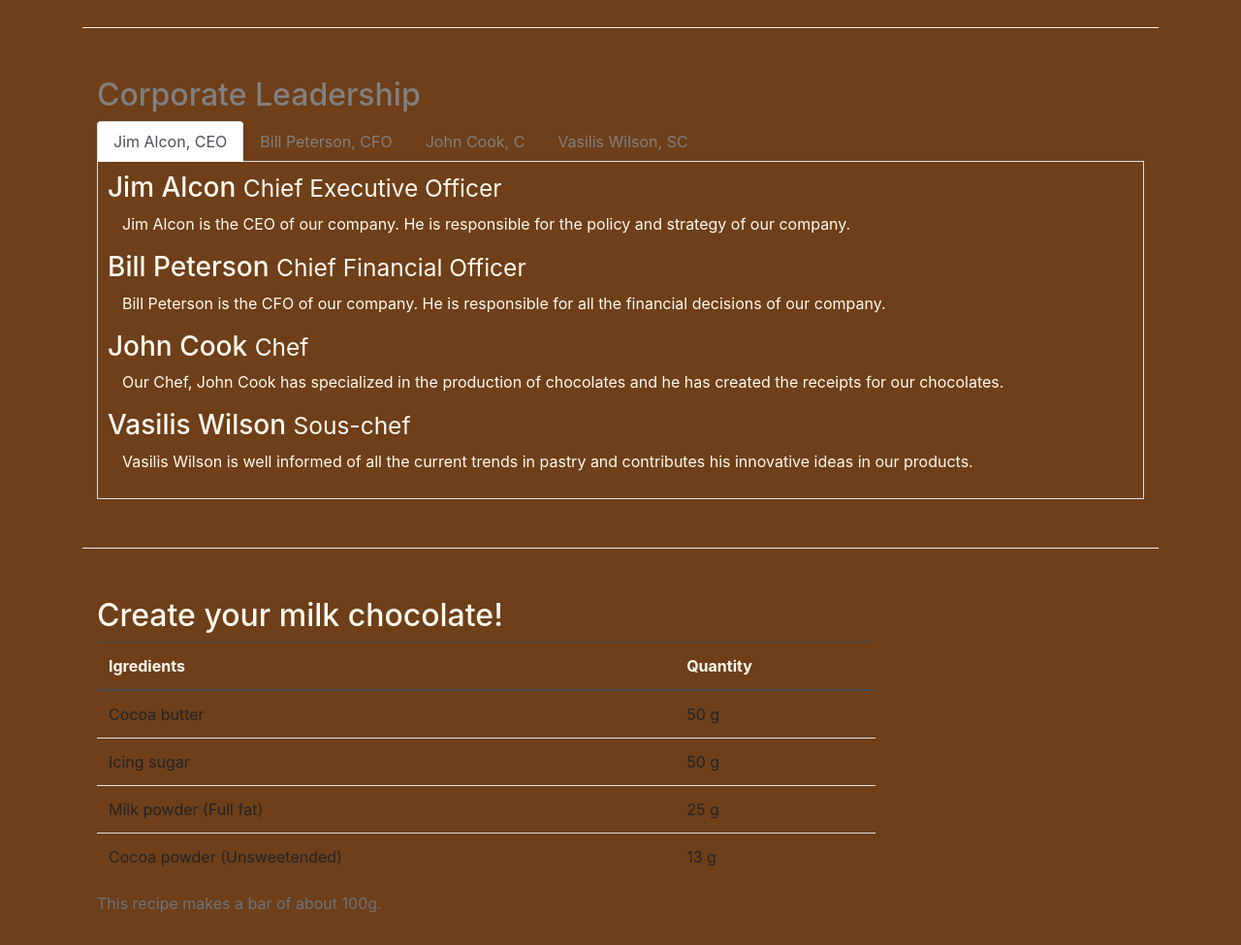
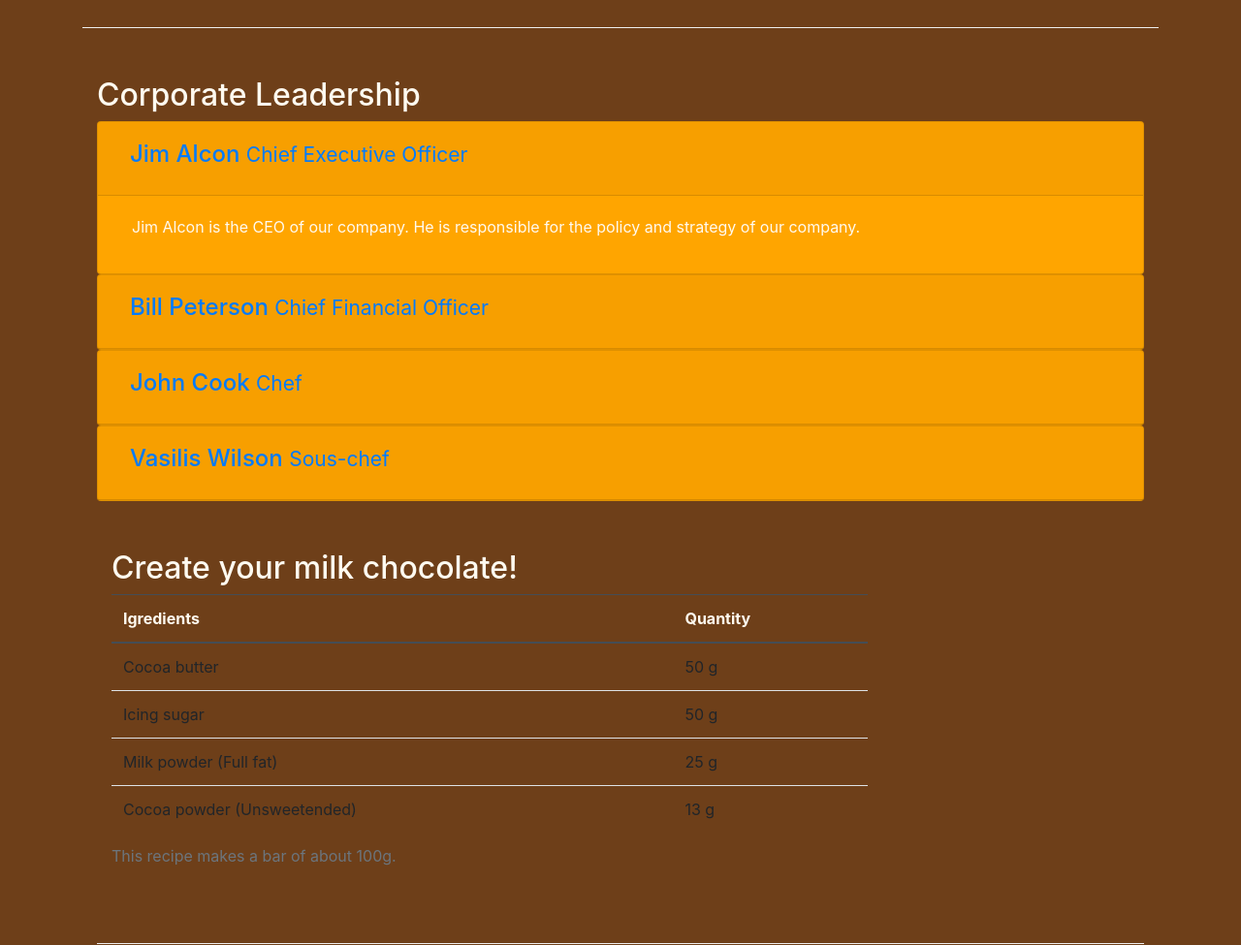
Before and after one commit to GeorgiaDemiri/LeChocolatFinal, a website: page aboutus.html in a window 1280 px wide. Shown: the part 960-1935 px from the top of the page at 97% size. Drawn offline with nearby package versions, Linux system fonts and the light colour scheme.

Commit message:
accordion

```diff
--- a/aboutus.html
+++ b/aboutus.html
@@ -108,57 +108,58 @@
             <div class="row row row-content align-items-center">
                 <div class="col-12">
                     <h2>Corporate Leadership</h2>
-                    <ul class="nav nav-tabs">
-                        <li class="nav-item">
-                            <a class="nav-link active" href="#tab1" role="tab" data-toggle="tab"> Jim Alcon, CEO</a>
-                        </li>
-                        <li class="nav-item">
-                            <a class="nav-link" href="#tab2" role="tab" data-toggle="tab"> Bill Peterson, CFO</a>
-                        </li>
-                        <li class="nav-item">
-                            <a class="nav-link" href="#tab3" role="tab" data-toggle="tab"> John Cook, C</a>
-                        </li>
-                        <li class="nav-item">
-                            <a class="nav-link" href="#tab4" role="tab" data-toggle="tab"> Vasilis Wilson, SC</a>
-                        </li>
-                    </ul>
-                    <div class="tab-content">
-                        <div role="tabpanel" class="tab-pane fade show active" id="tab1">
-                                <h3>Jim Alcon <small>Chief Executive Officer </small></h3>
-                            <p class="col d-none d-md-block">Jim Alcon is the CEO of our company. He is responsible for
-                                the
-                                policy and strategy of our company.
-                            </p>
+                    <div id="accordion">
+                            <div class="card">
+                                <div class="card-header" id="headingOne">
+                                        <button class="btn btn-link" data-toggle="collapse" data-target="#collapseOne" aria-expanded="true" aria-controls="collapseOne">
+                                            <h4>Jim Alcon <small>Chief Executive Officer </small></h4>
+                                      </button>
+                                 </div>
+                                <div id="collapseOne" class="collapse show" aria-labelledby="headingOne" data-parent="#accordion">
+                                    <div class="card-body">
+                                        <p class="col d-none d-sm-block">Jim Alcon is the CEO of our company. He is responsible for the policy and strategy of our company. </p>
+                                    </div>
+                                </div>
+                            </div>
+                            <div class="card">
+                                <div class="card-header" id="headingTwo">
+                                    <button class="btn btn-link collapsed" data-toggle="collapse" data-target="#collapseTwo" aria-expanded="false" aria-controls="collapseTwo">
+                                        <h4>Bill Peterson  <small>Chief Financial Officer </small></h4>
+                                    </button>
+                                </div>
+                                <div id="collapseTwo" class="collapse" aria-labelledby="headingTwo" data-parent="#accordion">
+                                    <div class="card-body">
+                                        <p class="col d-none d-sm-block">Bill Peterson is the CFO of our company. He is responsible for all the financial decisions of our company. </p>
+                                    </div>
+                                </div>
+                            </div>
+                            <div class="card">
+                                <div class="card-header" id="headingThree">
+                                    <button class="btn btn-link collapsed" data-toggle="collapse" data-target="#collapseThree" aria-expanded="false" aria-controls="collapseThree">
+                                        <h4>John Cook <small>Chef</small></h4>
+                                    </button>
+                                </div>
+                                <div id="collapseThree" class="collapse" aria-labelledby="headingThree" data-parent="#accordion">
+                                    <div class="card-body">
+                                        <p class="col d-none d-sm-block">Our Chef, John Cook has specialized in the production of chocolates and he has created the receipts for our chocolates. </p>
+                                    </div>
+                                </div>
+                            </div>
+                            <div class="card">
+                                <div class="card-header" id="headingFour">
+                                    <button class="btn btn-link collapsed" data-toggle="collapse" data-target="#collapseFour" aria-expanded="false" aria-controls="collapseFour">
+                                        <h4>Vasilis Wilson  <small>Sous-chef </small></h4>
+                                    </button>
+                                </div>
+                                <div id="collapseFour" class="collapse" aria-labelledby="headingFour" data-parent="#accordion">
+                                    <div class="card-body">
+                                        <p class="col d-none d-sm-block">Vasilis Wilson is well informed of all the current trends in pastry and contributes his innovative ideas in our products. </p>
+                                    </div>
+                                </div>
+                            </div>
                         </div>
-                        <div role="tabpanel" class="tab-pane fade show active" id="tab2">
 
 
-                            <h3>Bill Peterson <small>Chief Financial Officer </small></h3>
-
-                            <p class="col d-none d-md-block"> Bill Peterson is the CFO of our company. He is
-                                responsible
-                                for
-                                all the financial decisions of our
-                                company. </p>
-                        </div>
-                        <div role="tabpanel" class="tab-pane fade show active" id="tab3">
-                            <h3>John Cook <small>Chef</small></h3>
-                            <p class="col d-none d-md-block">Our Chef, John Cook has specialized in the production of
-                                chocolates and he has created the receipts
-                                for our chocolates. </p>
-                        </div>
-                        <div role="tabpanel" class="tab-pane fade show active" id="tab4">
-                            <h3>Vasilis Wilson <small>Sous-chef </small></h3>
-                            <p class="
-                            col d-none d-md-block">Vasilis Wilson is well
-                                informed of all the current trends in
-                                pastry and contributes his innovative
-                                ideas in our products.
-                             </p>
-                        </div>
-                    </div>
-                </div>
-            </div>
             <div class="row row-content align-items-center">
                 <div class="col-12 col-sm-9">
                     <h2> Create your milk chocolate!</h2>
```
